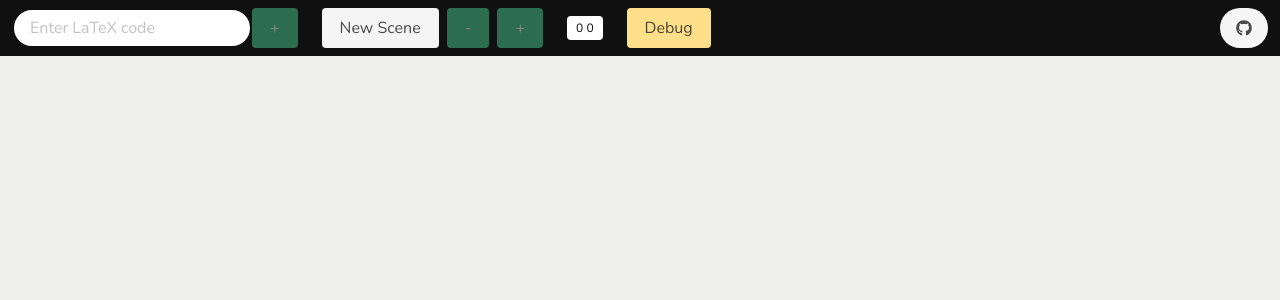
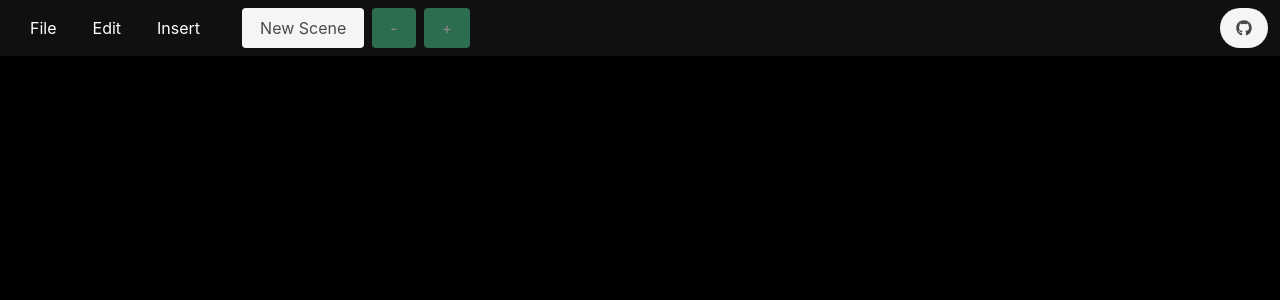
Before and after one commit to jonathonbrady/jbmath, a React (Create React App) app: page / in a window 1280 px wide. Shown: the top 300 px of the page. Built offline with nearby package versions, Linux system fonts and the light colour scheme.

Commit message:
UI changes, some refactoring, updated README.md

```diff
--- a/src/components/AnimationWrapper.jsx
+++ /dev/null
@@ -1,6 +0,0 @@
-import React, { useState } from "react";
-import { motion, useMotionValue } from "framer-motion";
-
-const AnimationWrapper = () => {};
-
-export default AnimationWrapper;
--- a/src/components/ElementEditorModal.jsx
+++ b/src/components/modals/ElementEditorModal.jsx
@@ -1,10 +1,22 @@
-import MathJax from "react-mathjax";
-import { useRecoilState, useRecoilValue } from "recoil";
-import { elementSet, debugModal } from "./toolbar";
+import React from "react";
+import { atom, useRecoilState, useRecoilValue } from "recoil";
+import { elementSet } from "./NewElementModal";
 
+/**
+ * Visibility state of EditorModal
+ */
+export const editModal = atom({
+  key: "editModal",
+  default: false,
+});
+
+/**
+ * The EditorModal is responsible for allowing the user to change the
+ * properties of an existing MathElement, like text, color, and animations.
+ */
 const EditorModal = () => {
   const elements = useRecoilValue(elementSet);
-  const [visible, setVisible] = useRecoilState(debugModal);
+  const [visible, setVisible] = useRecoilState(editModal);
 
   const closeModal = () => {
     setVisible(false);
@@ -22,11 +34,7 @@ const EditorModal = () => {
             onClick={closeModal}
           ></button>
         </header>
-        <section class="modal-card-body">
-          <pre>
-            {elements !== null ? JSON.stringify(elements, null, 2) : "hi"}
-          </pre>
-        </section>
+        <section class="modal-card-body"></section>
         <footer class="modal-card-foot">
           <div class="container"></div>
         </footer>
--- /dev/null
+++ b/src/components/modals/NewElementModal.jsx
@@ -0,0 +1,126 @@
+import React from "react";
+import { atom, useRecoilState, useRecoilValue } from "recoil";
+import { currentScene } from "../toolbar/SceneManager";
+import TeX from "@matejmazur/react-katex";
+
+/**
+ * An array of arrays (scenes) containing objects (math elements).
+ * See MathElement.jsx for its object definition.
+ */
+export const elementSet = atom({
+  key: "sceneSet",
+  default: [[]],
+});
+
+/**
+ * The value of the input field
+ */
+export const elementText = atom({
+  key: "elementText",
+  default: "",
+});
+
+/**
+ * The key of each element
+ */
+export const UID = atom({
+  key: "UID",
+  default: 0,
+});
+
+/**
+ * Visibility state of NewElementModal
+ */
+export const addModal = atom({
+  key: "addModal",
+  default: false,
+});
+
+const NewElementModal = () => {
+  const [text, setText] = useRecoilState(elementText);
+  const [uniqueID, setUniqueID] = useRecoilState(UID);
+  const [visible, setVisible] = useRecoilState(addModal);
+  const [elements, setElements] = useRecoilState(elementSet);
+  const sceneNumber = useRecoilValue(currentScene);
+
+  const handleChange = (e) => {
+    setText(e.target.value);
+  };
+
+  const addElementToScene = () => {
+    setElements([
+      ...elements.slice(0, sceneNumber),
+      elements[sceneNumber].concat({
+        globalID: uniqueID,
+        sceneID: sceneNumber,
+        formula: text,
+        meta: {
+          x: 150,
+          y: 100,
+        },
+      }),
+      ...elements.slice(sceneNumber + 1),
+    ]);
+    setText("");
+    setUniqueID(uniqueID + 1);
+    closeModal();
+  };
+
+  const cancel = () => {
+    setText("");
+    closeModal();
+  };
+
+  const closeModal = () => {
+    setVisible(false);
+  };
+
+  return (
+    <div class={`modal ${visible ? "is-active" : ""}`}>
+      <div class="modal-background"></div>
+      <div class="modal-card">
+        <header class="modal-card-head">
+          <p class="modal-card-title">Add New Element</p>
+          <button class="delete" aria-label="close" onClick={cancel}></button>
+        </header>
+        <section class="modal-card-body">
+          <div class="field is-centered">
+            <input
+              class="input is-primary is-rounded"
+              type="text"
+              placeholder="Enter LaTeX..."
+              spellCheck={false}
+              value={text}
+              onChange={handleChange}
+            ></input>
+          </div>
+          <div class="box">
+            <TeX
+              block
+              math={"\\color{white}" + text}
+              renderError={() => {
+                return <b>Syntax error!</b>;
+              }}
+            />
+          </div>
+        </section>
+        <footer class="modal-card-foot">
+          <div class="container is-pulled-right">
+            <button
+              disabled={text.length === 0}
+              class="button is-success"
+              onClick={addElementToScene}
+            >
+              Confirm
+            </button>
+            <button class="button is-dark" onClick={cancel}>
+              Cancel
+            </button>
+          </div>
+        </footer>
+      </div>
+    </div>
+  );
+};
+
+export default NewElementModal;
--- a/src/components/scene.jsx
+++ b/src/components/scene.jsx
@@ -1,8 +1,12 @@
 import React from "react";
 import { useRecoilValue } from "recoil";
-import { elementSet, currentScene } from "./toolbar";
+import { elementSet } from "./modals/NewElementModal";
+import { currentScene } from "./toolbar/SceneManager";
 import MathElement from "./mathelement";
 
+/**
+ * Utility component that renders the elements of the current scene
+ */
 const Scene = () => {
   const scene = useRecoilValue(currentScene);
   const elements = useRecoilValue(elementSet);
--- a/src/components/toolbar.jsx
+++ b/src/components/toolbar.jsx
@@ -1,103 +1,16 @@
 import React from "react";
 import { FontAwesomeIcon } from "@fortawesome/react-fontawesome";
 import { faGithub } from "@fortawesome/free-brands-svg-icons";
-import { atom, useRecoilState } from "recoil";
+import { useSetRecoilState } from "recoil";
+import { addModal } from "./modals/NewElementModal";
+import SceneManager from "./toolbar/SceneManager";
 
-export const totalScenes = atom({
-  key: "totalScenes",
-  default: 0,
-});
+const Toolbar = () => {
+  const setNewElementModalVisible = useSetRecoilState(addModal);
 
-export const currentScene = atom({
-  key: "currentScene",
-  default: 0,
-});
-
-export const elementText = atom({
-  key: "elementText",
-  default: "",
-});
-
-export const elementSet = atom({
-  key: "sceneSet",
-  default: [[]],
-});
-
-export const debugModal = atom({
-  key: "debugModal",
-  default: false,
-});
-
-export const UID = atom({
-  key: "UID",
-  default: 0,
-});
-
-/**
- * The Toolbar is the main brain of the program at the moment, but a lot of
- * refactoring and actually good design decisions are on the horizon.
- *
- * There will probably be a "Toolbar" folder with a lot of Toolbar's current
- * functionality as subcomponents, since they'll likely be reused in various GUIs,
- * like for editing existing elements.
- */
-const Toolbar = () => {
-  const [text, setText] = useRecoilState(elementText);
-  const [numberOfScenes, setNumberOfScenes] = useRecoilState(totalScenes);
-  const [sceneNumber, setSceneNumber] = useRecoilState(currentScene);
-  const [elements, setElements] = useRecoilState(elementSet);
-  const [visible, setVisible] = useRecoilState(debugModal);
-  const [uniqueID, setUniqueID] = useRecoilState(UID);
-
-  const handleChange = (e) => {
-    setText(e.target.value);
+  const openNewElementModal = () => {
+    setNewElementModalVisible(true);
   };
-
-  const addElementToScene = () => {
-    setElements([
-      ...elements.slice(0, sceneNumber),
-      elements[sceneNumber].concat({
-        globalID: uniqueID,
-        sceneID: sceneNumber,
-        formula: text,
-        meta: {
-          x: 150,
-          y: 100,
-        },
-      }),
-      ...elements.slice(sceneNumber + 1),
-    ]);
-    setText("");
-    setUniqueID(uniqueID + 1);
-  };
-
-  const handleKeyDown = (e) => {
-    if (e.which === 13) {
-      addElementToScene();
-    }
-  };
-
-  const handleSubmit = () => {
-    addElementToScene();
-  };
-
-  const addScene = () => {
-    setNumberOfScenes(numberOfScenes + 1);
-    setElements([...elements, []]);
-  };
-
-  const previousScene = () => {
-    setSceneNumber(sceneNumber - 1);
-  };
-
-  const nextScene = () => {
-    setSceneNumber(sceneNumber + 1);
-  };
-
-  const openModal = () => {
-    setVisible(true);
-  };
-
   return (
     <nav
       class="navbar is-primary"
@@ -107,57 +20,14 @@ const Toolbar = () => {
       <div class="navbar-menu">
         <div class="navbar-start">
           <div class="navbar-item">
-            <div class="field has-addons">
-              <input
-                class="input is-primary is-rounded"
-                type="text"
-                placeholder="Enter LaTeX code"
-                value={text}
-                onChange={handleChange}
-                onKeyDown={handleKeyDown}
-              ></input>
-              <button
-                disabled={text.length === 0}
-                class="button is-success"
-                onClick={handleSubmit}
-              >
-                +
-              </button>
-            </div>
+            <button class="button is-primary">File</button>
+            <button class="button is-primary">Edit</button>
+            <button class="button is-primary" onClick={openNewElementModal}>
+              Insert
+            </button>
           </div>
-
           <div class="navbar-item">
-            <div class="buttons">
-              <button class="button is-light" onClick={addScene}>
-                New Scene
-              </button>
-              <button
-                disabled={sceneNumber === 0}
-                class="button is-success"
-                onClick={previousScene}
-              >
-                -
-              </button>
-              <button
-                disabled={sceneNumber === numberOfScenes}
-                class="button is-success"
-                onClick={nextScene}
-              >
-                +
-              </button>
-            </div>
-          </div>
-
-          <div class="navbar-item">
-            <span class="tag is-white">
-              {text} {sceneNumber} {visible ? 1 : 0}
-            </span>
-          </div>
-
-          <div class="navbar-item">
-            <button class="button is-warning" onClick={openModal}>
-              Debug
-            </button>
+            <SceneManager />
           </div>
         </div>
       </div>
--- /dev/null
+++ b/src/components/toolbar/SceneManager.jsx
@@ -0,0 +1,66 @@
+import React from "react";
+import { atom, useRecoilState } from "recoil";
+import { elementSet } from "../modals/NewElementModal";
+
+/**
+ * The total number of scenes the user has created
+ */
+export const totalScenes = atom({
+  key: "totalScenes",
+  default: 0,
+});
+
+/**
+ * The scene to actually render on the canvas
+ */
+export const currentScene = atom({
+  key: "currentScene",
+  default: 0,
+});
+
+/**
+ * The scene manager is the set of three buttons that allow the user to add
+ * scenes and change the current scene.
+ */
+const SceneManager = () => {
+  const [elements, setElements] = useRecoilState(elementSet);
+  const [numberOfScenes, setNumberOfScenes] = useRecoilState(totalScenes);
+  const [sceneNumber, setSceneNumber] = useRecoilState(currentScene);
+
+  /**
+   * Add an empty array to the element set upon creation of a new scene,
+   * since each nested array within elementSet corresponds to a unique scene.
+   */
+  const addScene = () => {
+    setNumberOfScenes(numberOfScenes + 1);
+    setElements([...elements, []]);
+  };
+
+  const changeScene = (n) => {
+    setSceneNumber(sceneNumber + n);
+  };
+
+  return (
+    <div class="buttons">
+      <button class="button is-light" onClick={addScene}>
+        New Scene
+      </button>
+      <button
+        disabled={sceneNumber === 0}
+        class="button is-success"
+        onClick={() => changeScene(-1)}
+      >
+        -
+      </button>
+      <button
+        disabled={sceneNumber === numberOfScenes}
+        class="button is-success"
+        onClick={() => changeScene(1)}
+      >
+        +
+      </button>
+    </div>
+  );
+};
+
+export default SceneManager;
--- a/src/css/App.sass
+++ b/src/style/App.sass
@@ -1,23 +1,24 @@
 @charset "utf-8"
-@import url('https://fonts.googleapis.com/css?family=Nunito:400,700')
+@font-face
+    font-family: 'Computer Modern'
+    src: url('http://mirrors.ctan.org/fonts/cm-unicode/fonts/otf/cmunsbo.otf')
 
 $dark-gray: #101010
-$pink: #fa7c91
-$brown: #757763
+$white: #f8f8ff
 $beige-light: #d0d1cd
 $beige-lighter: #eff0eb
 
-$family-sans-serif: 'Nunito', sans-serif
-$grey-dark: $brown
+$font-family: 'Computer Modern'
 $grey-light: $beige-light
 $primary: $dark-gray
 $info: $beige-lighter
-$link: $pink
+$link: $white
 $widescreen-enabled: false
 $fullhd-enabled: false
 
-$body-background-color: $beige-lighter
+$body-background-color: #000000
 $body-overflow-y: hidden
+$box-background-color: #000000
 $control-border-width: 2px
 $input-border-color: transparent
 $input-shadow: 1px
```
Also changed, not shown: src/App.js (+5 -3 lines), src/components/mathelement.jsx (+5 -4 lines), 1 other file (tests, documents, lock files or other folders).
